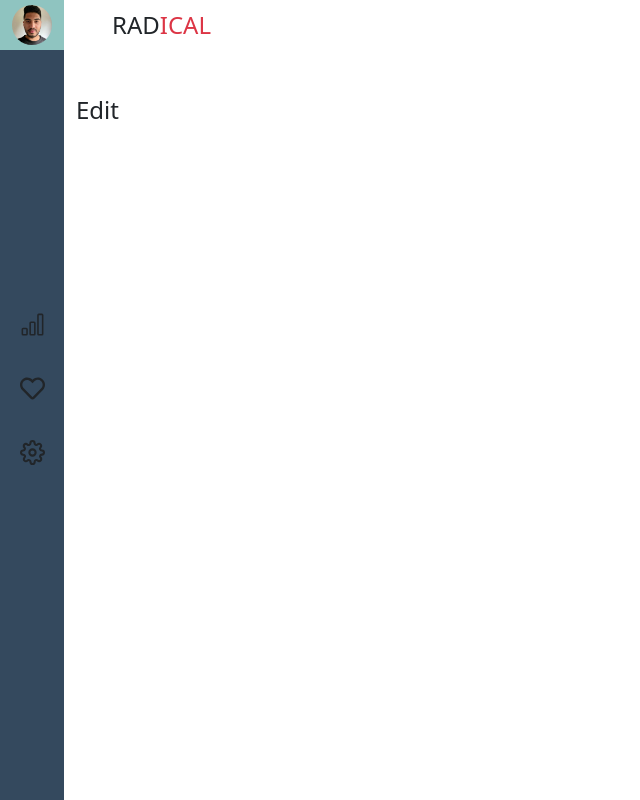
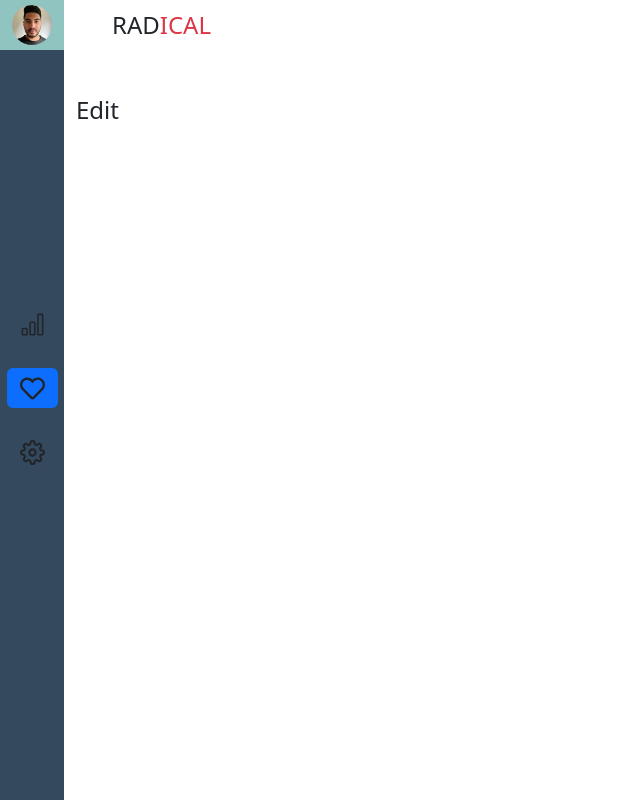
Before and after one commit to luqi2000/radical-challenge, a React (Vite) app: page /update/1 in a window 1280 px wide. Shown: the whole page, without its empty margins (0-640 px from the left). Built offline with nearby package versions, Linux system fonts and the light colour scheme.

Commit message:
added update to location.path

```diff
--- a/src/components/Sidebar.tsx
+++ b/src/components/Sidebar.tsx
@@ -24,7 +24,10 @@ const Sidebar = () => {
 
           <Button
             variant="outline"
-            className={`mb-4 ${location.pathname === "/favourites" && "bg-primary"}`}
+            className={`mb-4 ${
+              (location.pathname === "/favourites" && "bg-primary") ||
+              (location.pathname.includes("/update/") && "bg-primary")
+            }`}
             onClick={() => {
               navigate("/favourites");
             }}>
```
